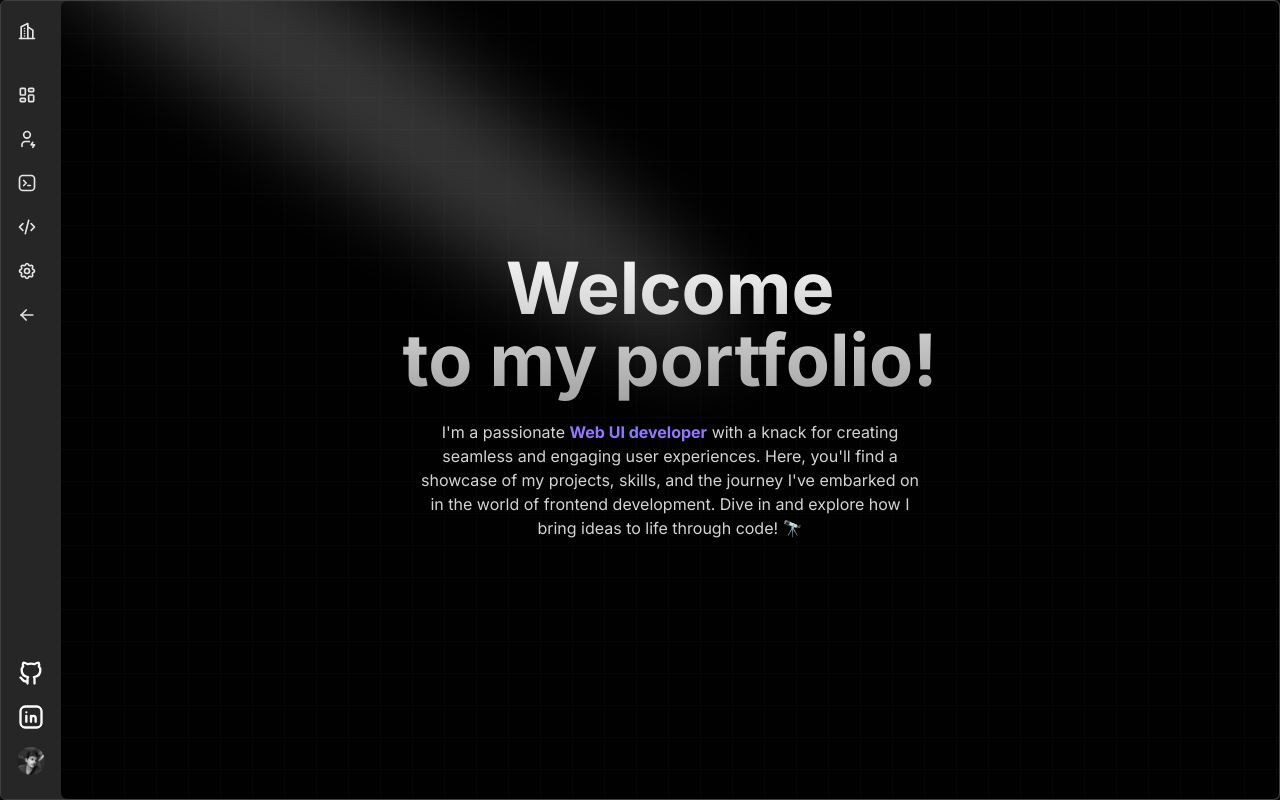
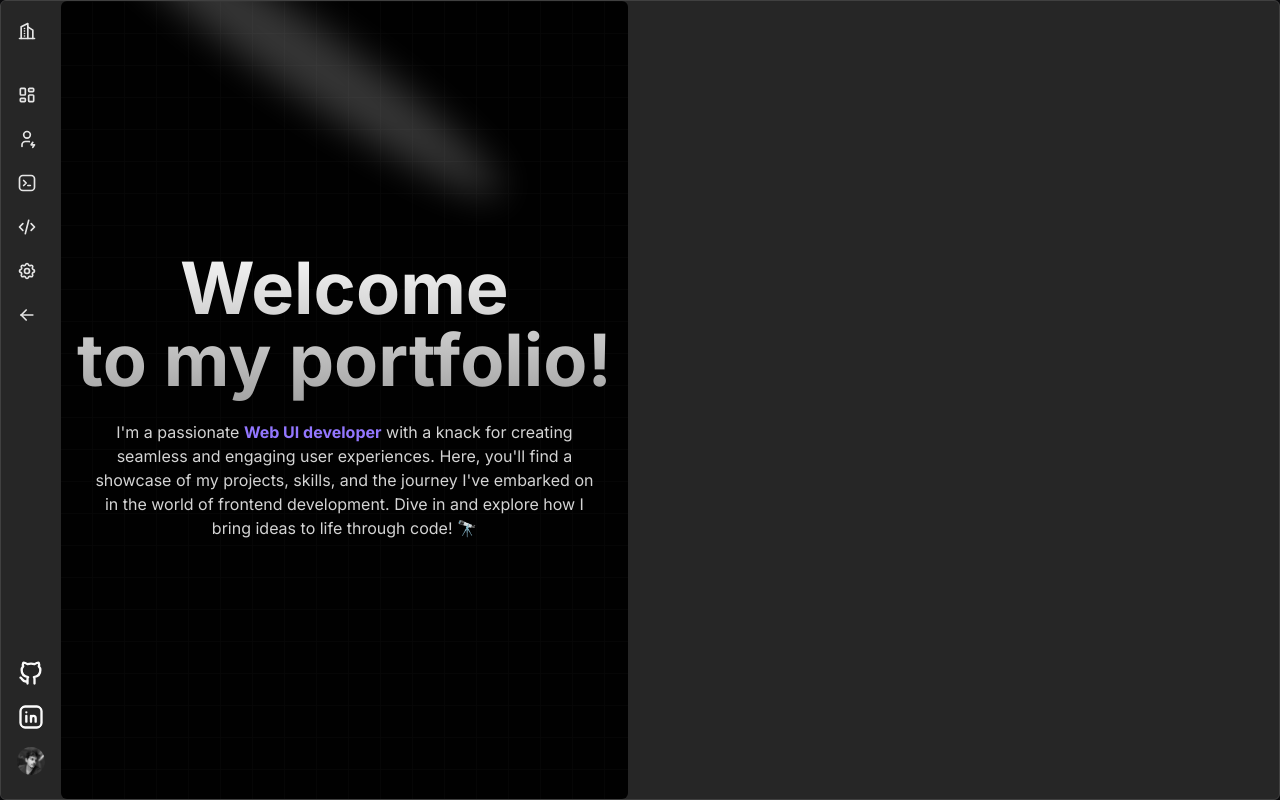
Before and after one commit to Kbueno1077/kevin-portfolio, a Next.js app: page / in a window 1280 px wide. Built offline with nearby package versions, Linux system fonts and the light colour scheme.

Commit message:
Test Background

```diff
--- a/src/modules/SidebarLayout/SidebarLayout.tsx
+++ b/src/modules/SidebarLayout/SidebarLayout.tsx
@@ -134,9 +134,7 @@ export function SidebarLayout({ children }: any) {
             {/* Radial gradient for the container to give a faded look */}
             {/* <div className="overflow-auto h-full  absolute pointer rounded-t-3xl md:rounded-l-3xl -events-none inset-0 flex items-center justify-center dark:bg-black bg-white [mask-image:radial-gradient(ellipse_at_center,transparent_20%,black)]"></div> */}
 
-            <div className="overflow-auto h-full w-full relative z-20 bg-clip-text ">
-                {children}
-            </div>
+            <div className="">{children}</div>
             {/* </div> */}
         </div>
     );
```
